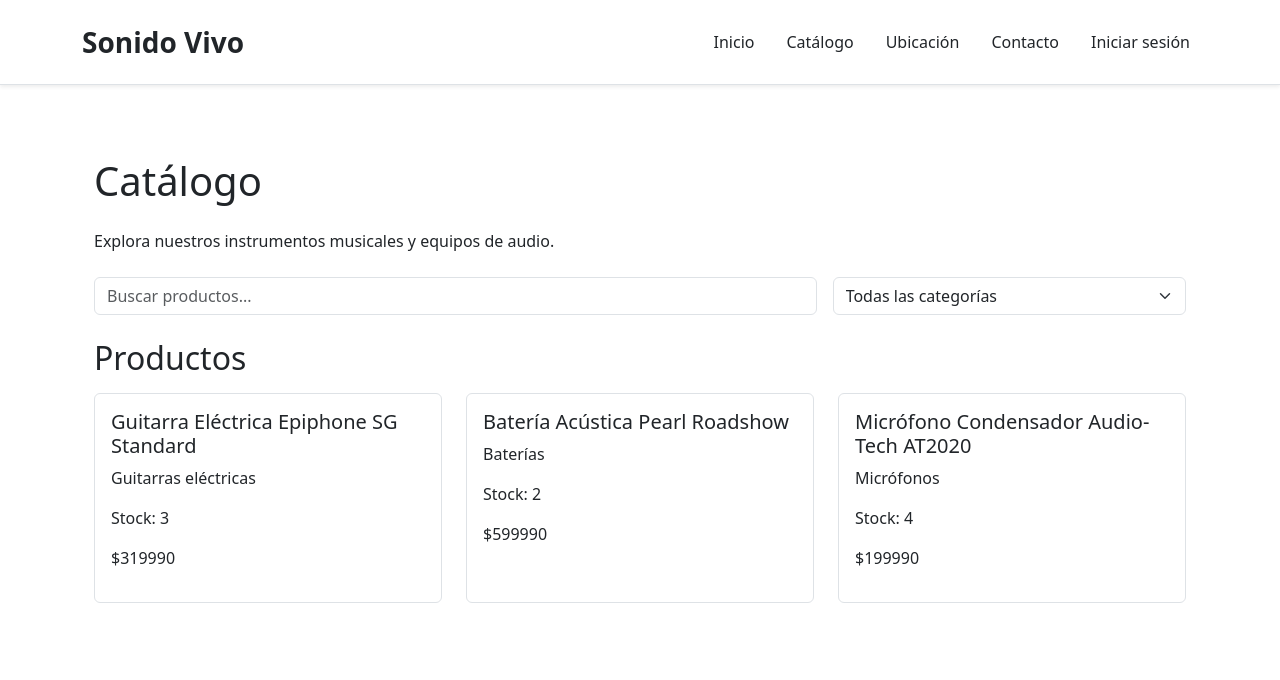
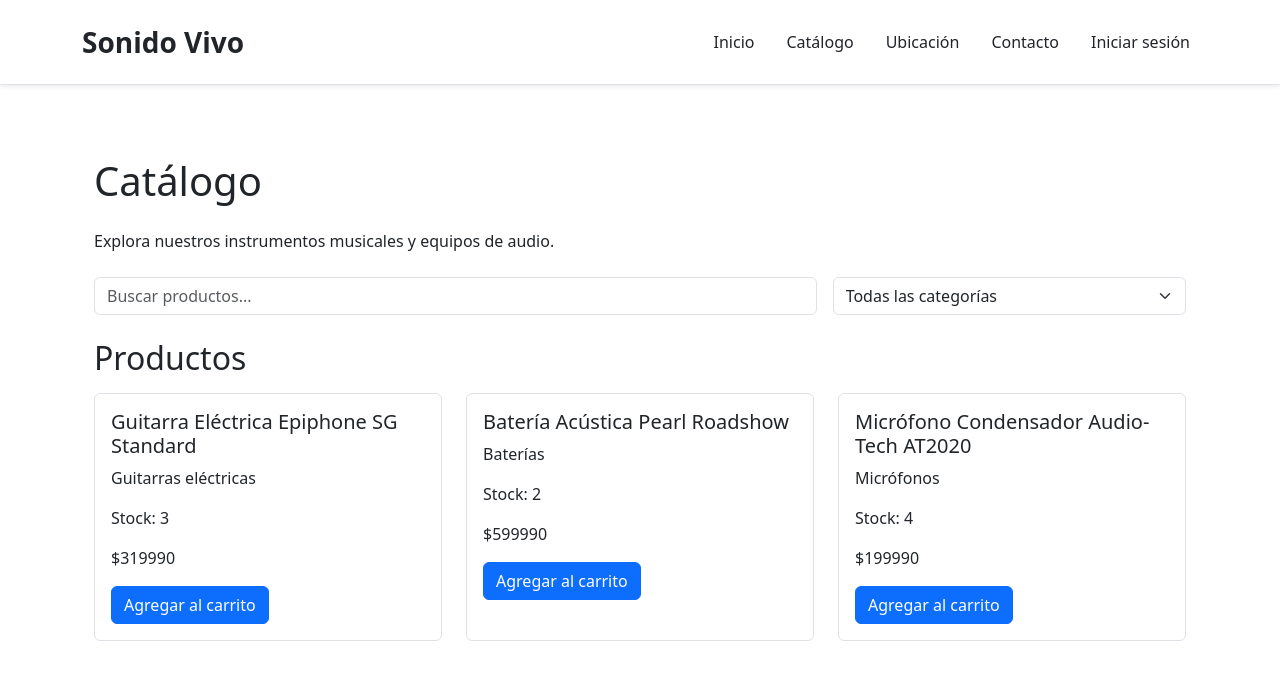
Before and after one commit to rrrbbb20/proyecto-sonido-vivo-02, a React (Vite) app: page /catalogo in a window 1280 px wide. Shown: the top 680 px of the page. Built offline with nearby package versions, Linux system fonts and the light colour scheme.

Commit message:
feat: agregar productos del catálogo al carrito

```diff
--- a/src/pages/Catalogo.jsx
+++ b/src/pages/Catalogo.jsx
@@ -1,5 +1,5 @@
 import { useState } from "react";
-import { Container, Form, Row, Col } from "react-bootstrap";
+import { Container, Form, Row, Col, Button } from "react-bootstrap";
 
 // Productos disponibles en el catálogo
 const productos = [
@@ -49,6 +49,47 @@ function Catalogo() {
     return coincideBusqueda && coincideCategoria;
   });
 
+  // Agrega un producto al carrito almacenado en localStorage
+  function agregarAlCarrito(producto) {
+    const carritoGuardado = localStorage.getItem("carritoSonidoVivo");
+
+    const carrito = carritoGuardado
+      ? JSON.parse(carritoGuardado)
+      : [];
+
+    const productoExistente = carrito.find(
+      (item) => item.id === producto.id
+    );
+
+    let carritoActualizado;
+
+    if (productoExistente) {
+      carritoActualizado = carrito.map((item) => {
+        if (item.id === producto.id) {
+          return {
+            ...item,
+            cantidad: item.cantidad + 1,
+          };
+        }
+
+        return item;
+      });
+    } else {
+      carritoActualizado = [
+        ...carrito,
+        {
+          ...producto,
+          cantidad: 1,
+        },
+      ];
+    }
+
+    localStorage.setItem(
+      "carritoSonidoVivo",
+      JSON.stringify(carritoActualizado)
+    );
+  }
+
   return (
     <Container className="py-4">
       <h1 className="mb-4">Catálogo</h1>
@@ -96,6 +137,13 @@ function Catalogo() {
               <p>Stock: {producto.stock}</p>
 
               <p>${producto.precio}</p>
+
+              <Button
+                variant="primary"
+                onClick={() => agregarAlCarrito(producto)}
+              >
+                Agregar al carrito
+              </Button>
             </div>
           </Col>
         ))}
```
